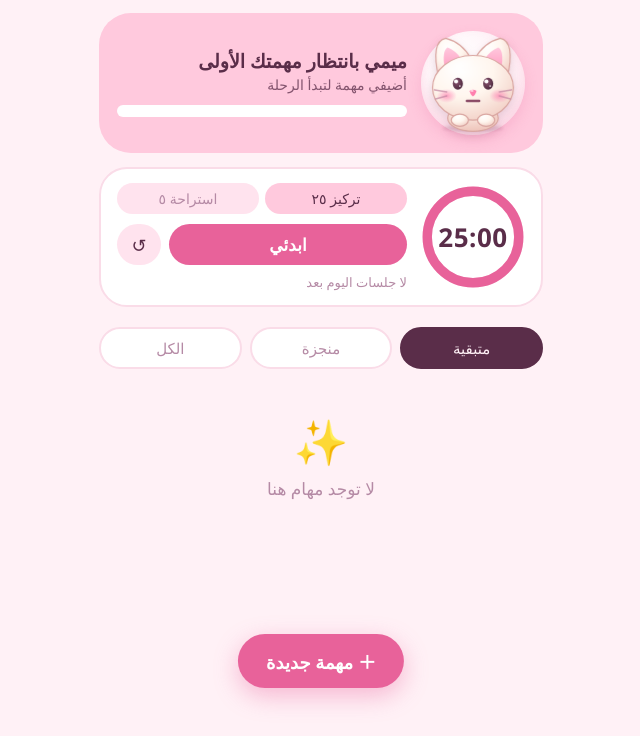
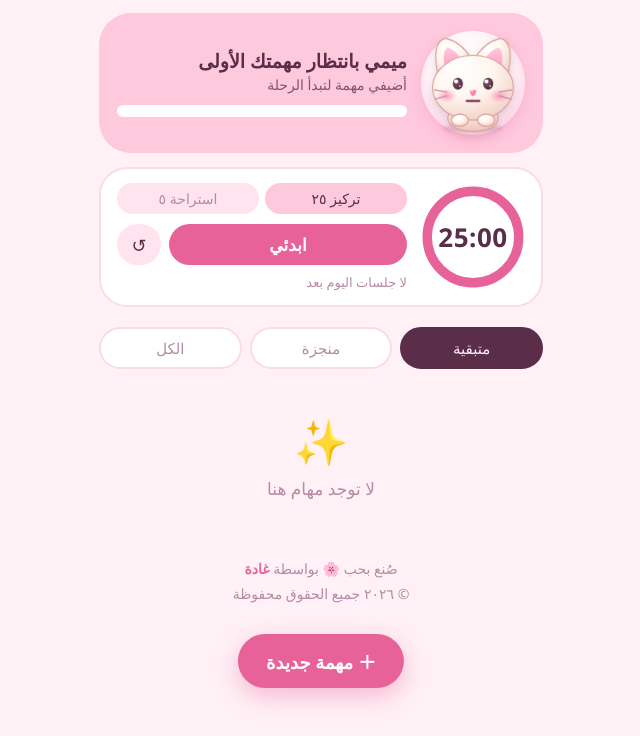
Before and after one commit to ghadaelsharif/mimi, a plain HTML site: page index.html in a window 1280 px wide. Shown: the part 92-828 px from the top of the page, without its empty margins (319-959 px from the left). Before the commit the page ends 800 px from the top, so only its background shows below. Drawn offline with Linux system fonts and the light colour scheme; a web font is replaced by a local one.

Commit message:
Add files via upload

```diff
--- a/index.html
+++ b/index.html
@@ -5,7 +5,13 @@
 <meta name="viewport" content="width=device-width, initial-scale=1, viewport-fit=cover">
 <meta name="apple-mobile-web-app-capable" content="yes">
 <meta name="apple-mobile-web-app-title" content="مهامي">
-<title>مهامي</title>
+<title>مهامي 🎀</title>
+<meta name="description" content="مهامي: تطبيق مهام وردي كيوت مع مؤقت بومودورو وقطة اسمها ميمي تفرح كلما أنجزتِ مهامكِ 🌸">
+<meta property="og:type" content="website">
+<meta property="og:title" content="مهامي 🎀">
+<meta property="og:description" content="تطبيق مهام وردي كيوت مع بومودورو وقطة ميمي 🌸">
+<meta name="theme-color" content="#FFF1F6">
+<meta name="author" content="غادة">
 <link rel="stylesheet" href="https://fonts.googleapis.com/css2?family=Baloo+Bhaijaan+2:wght@500;700&display=swap">
 <style>
 :root{
@@ -78,6 +84,8 @@ li .del{border:0;background:none;color:var(--soft);font-size:18px;padding:6px}
 .cats button{border:2px solid transparent;border-radius:99px;padding:7px 14px;font:inherit;font-size:15px;color:var(--ink)}
 .cats button.on{border-color:var(--ink)}
 .save{width:100%;border:0;background:var(--accent);color:#fff;font:inherit;font-size:18px;font-weight:700;padding:13px;border-radius:99px}
+.credit{text-align:center;color:var(--soft);font-size:14px;margin:26px 0 0;line-height:1.8}
+.credit b{color:var(--accent);font-weight:700}
 .toast{position:fixed;top:calc(14px + env(safe-area-inset-top,0px));inset-inline:16px;max-width:440px;margin:0 auto;background:var(--ink);color:var(--bg);border-radius:20px;padding:12px 16px;text-align:center;font-size:16px;opacity:0;pointer-events:none;transition:opacity .3s;z-index:9}
 .toast.show{opacity:1}
 </style>
@@ -107,6 +115,7 @@ li .del{border:0;background:none;color:var(--soft);font-size:18px;padding:6px}
     <button data-f="all">الكل</button>
   </div>
   <ul id="list"></ul>
+  <p class="credit">صُنع بحب 🌸 بواسطة <b>غادة</b><br>© ٢٠٢٦ جميع الحقوق محفوظة</p>
 </div>
 <button class="fab" id="open">＋ مهمة جديدة</button>
 <div class="sheet" id="sheet">
```
